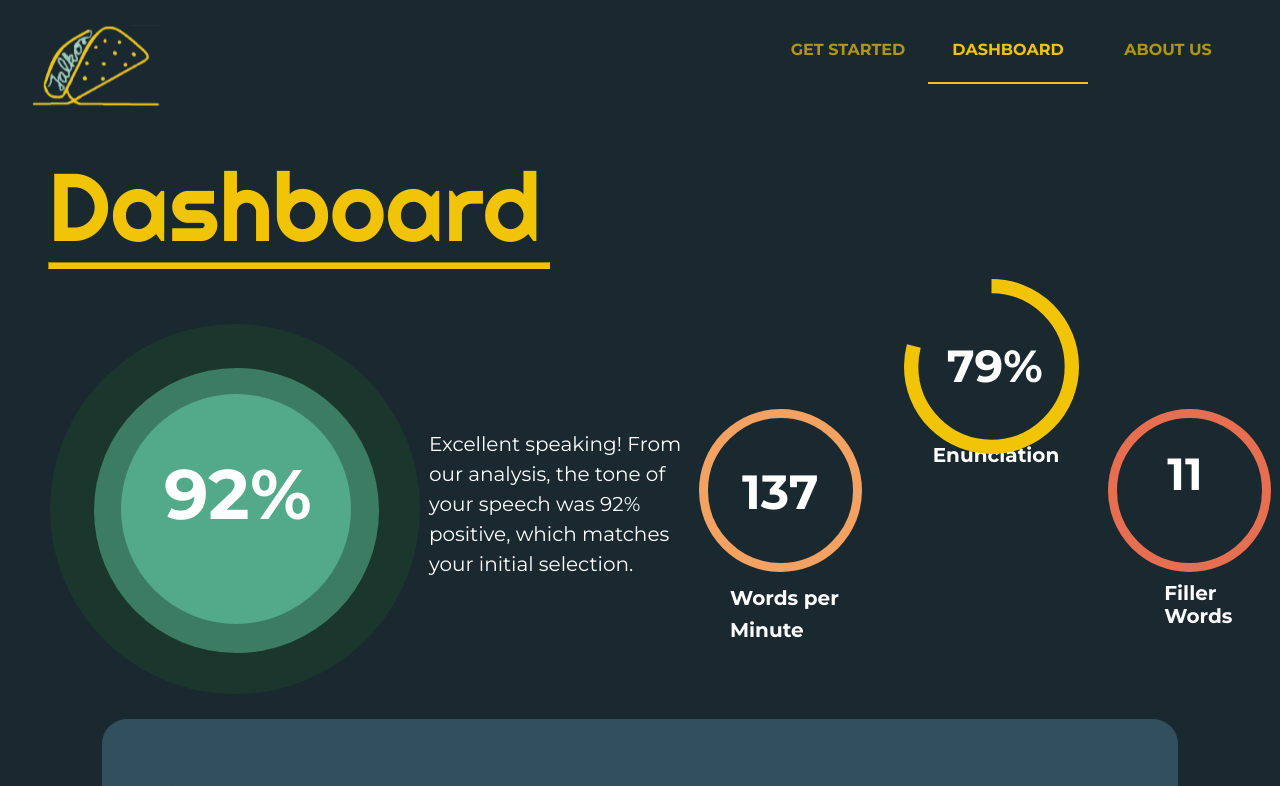
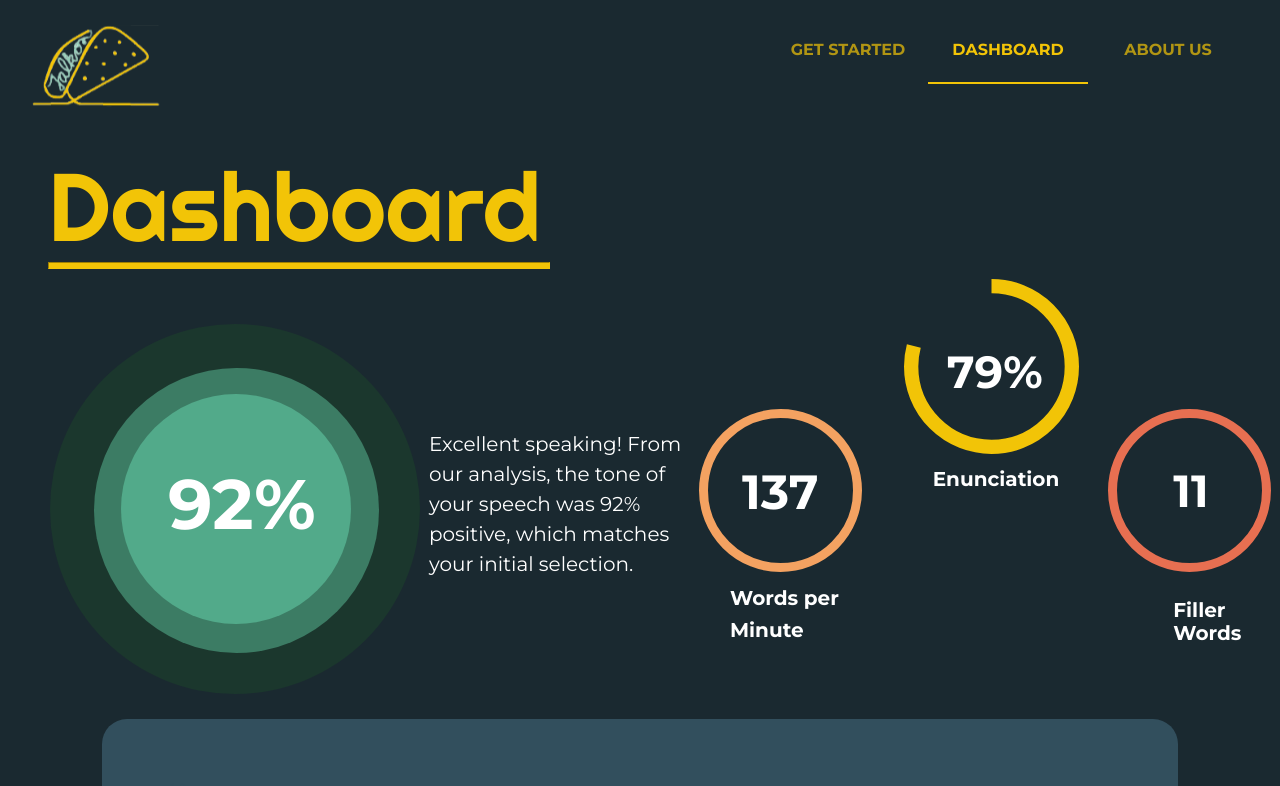
Before and after one commit to Resocram/talko, a React (Create React App) app in the folder talko-client/: page /dashboard in a window 1280 px wide. Shown: the top 786 px of the page. Built offline with nearby package versions, Linux system fonts and the light colour scheme.

Commit message:
fix dashboard

```diff
--- a/talko-client/src/pages/Dashboard.js
+++ b/talko-client/src/pages/Dashboard.js
@@ -90,7 +90,7 @@
                     <Box style={{height: "370px", width: "370px", borderRadius: "50%", backgroundColor: "#1B372D", marginTop:"-25px"}}/>
                     <Box style={{height: "285px", width: "285px", borderRadius: "50%", backgroundColor: "#3C7C64", marginTop: "-326px", marginLeft: "44px"}}/>
                     <Box style={{height: "230px", width: "230px", borderRadius: "50%", backgroundColor: "#52AA8A", marginTop: "-259px", marginLeft:"71px"}}/>
-                    <Typography variant="h3" style={{color: "white", fontSize: "70px", fontFamily: "Montserrat", marginTop: "-170px", marginLeft: "114px"}}><strong>{accuracy}%</strong></Typography>
+                    <Typography variant="h3" style={{color: "white", fontSize: "70px", fontFamily: "Montserrat", marginTop: "-160px", marginLeft: "118px"}}><strong>{accuracy}%</strong></Typography>
 				</Grid>
                 <Grid item xs={3}>
                     <Typography varaint="h3" style={{color: "white", fontSize: "20px", fontFamily: "Montserrat", marginTop: "140px", marginLeft: "57px"}}>
@@ -104,13 +104,13 @@
 				</Grid>
                 <Grid item xs={2}>
                     <CircularProgress variant="determinate" value={79} style={{height: "175px", width: "175px", color: "#F2C407", marginTop:"-10px", marginLeft:"-5px"}}/>
-                    <Typography variant="h3" style={{color: "white", fontSize: "45px", fontFamily: "Montserrat", marginTop: "-118px", marginLeft: "38px"}}><strong>79%</strong></Typography>
-                    <Typography variant="h3" style={{color: "white", fontSize: "20px", fontFamily: "Montserrat", marginLeft: "24px", marginTop: "52px"}}><strong>Enunciation</strong></Typography>
+                    <Typography variant="h3" style={{color: "white", fontSize: "45px", fontFamily: "Montserrat", marginTop: "-112px", marginLeft: "38px"}}><strong>79%</strong></Typography>
+                    <Typography variant="h3" style={{color: "white", fontSize: "20px", fontFamily: "Montserrat", marginLeft: "24px", marginTop: "70px"}}><strong>Enunciation</strong></Typography>
 				</Grid>
                 <Grid item xs={1}>
                     <Box style={{border: "9px solid #E76F51", height: "145px", width: "145px", borderRadius: "50%", marginTop:"120px", marginLeft: "-15px"}}/>
-                    <Typography variant="h3" style={{color: "white", fontSize: "20px", fontFamily: "Montserrat", marginTop: "10px", marginLeft: "41px"}}><strong>Filler Words</strong></Typography>
-                    <Typography variant="h3" style={{color: "white", fontSize: "45px", fontFamily: "Montserrat", marginTop: "-181px", marginLeft: "44px"}}><strong>{number_of_pauses}</strong></Typography>
+                    <Typography variant="h3" style={{color: "white", fontSize: "20px", fontFamily: "Montserrat", marginTop: "27px", marginLeft: "50px"}}><strong>Filler Words</strong></Typography>
+                    <Typography variant="h3" style={{color: "white", fontSize: "45px", fontFamily: "Montserrat", marginTop: "-181px", marginLeft: "50px"}}><strong>{number_of_pauses}</strong></Typography>
 				</Grid>
 			</Grid>
 
```
Also changed, not shown: 1 other file (tests, documents, lock files or other folders).
